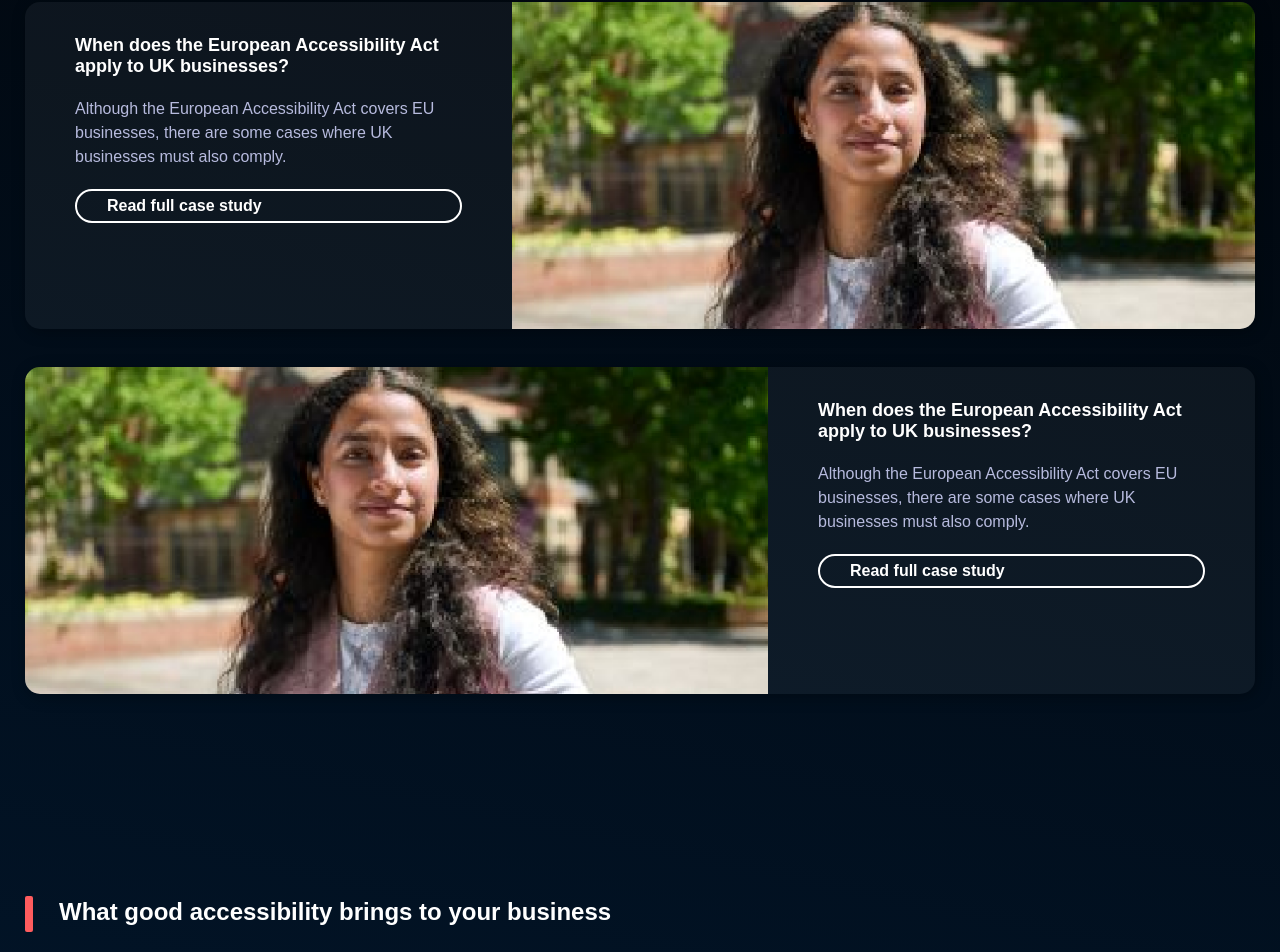
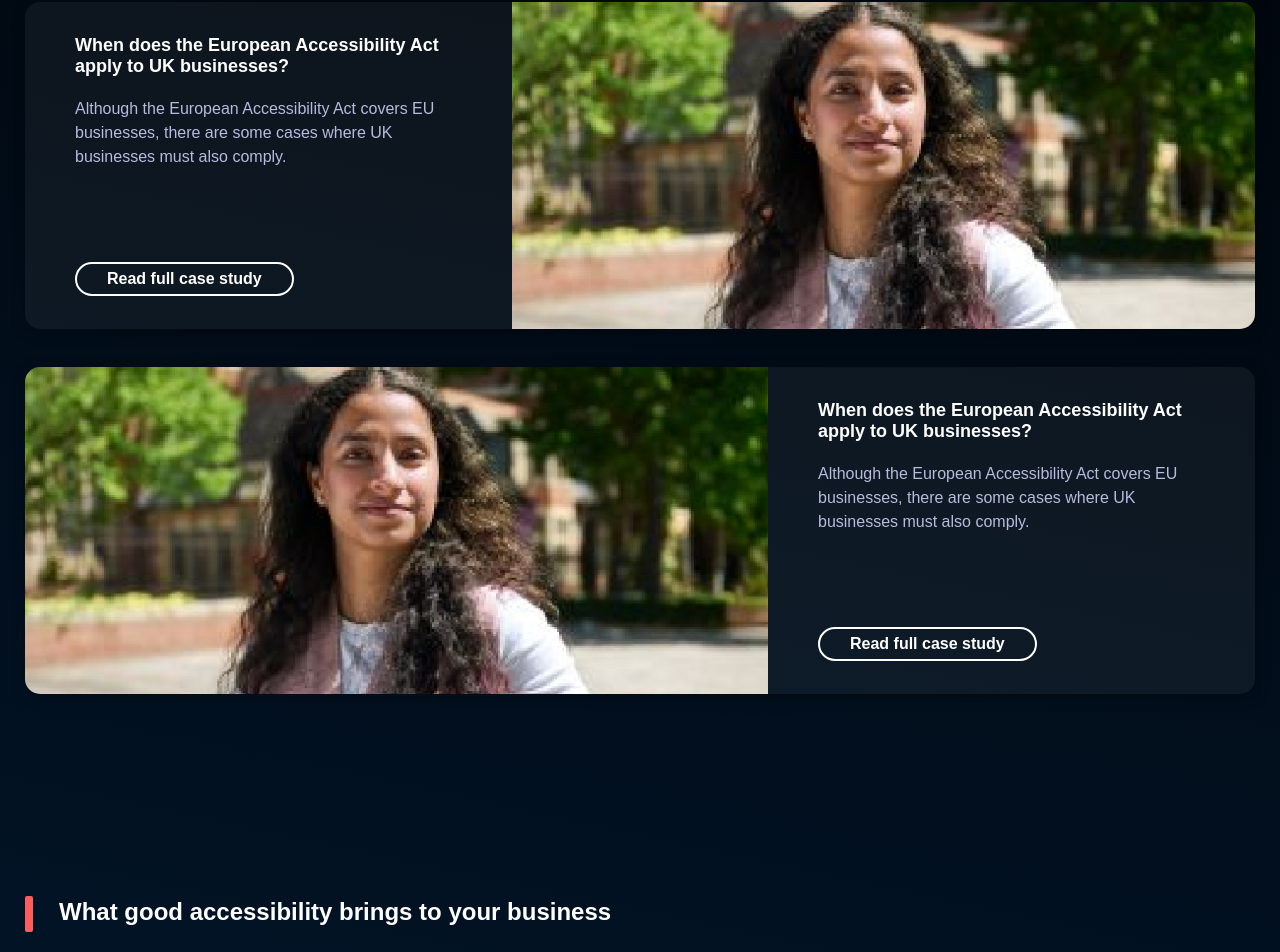
Before and after one commit to WillisDyson/project-rb, a React (Create React App) app: page / in a window 1280 px wide. Shown: the part 1300-2252 px from the top of the page. Built offline with nearby package versions, Linux system fonts and the light colour scheme; a web font is replaced by a local one.

Commit message:
Promo tile button width fix

```diff
--- a/src/components/generic/button-link/ButtonLink.js
+++ b/src/components/generic/button-link/ButtonLink.js
@@ -5,7 +5,7 @@
   return (
     <Link
       to={href}
-      className={`${styles["button"]} ${className ? `${styles[className]}` : ""} ${
+      className={`${styles["button"]} ${className ? className : ""} ${
         variant ? styles[variant] : ""
       }`}
     >
```
